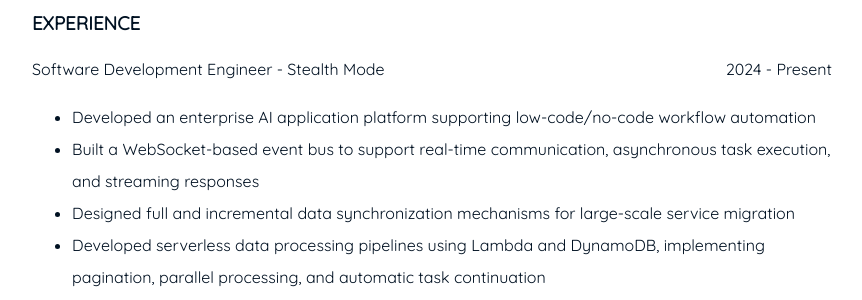
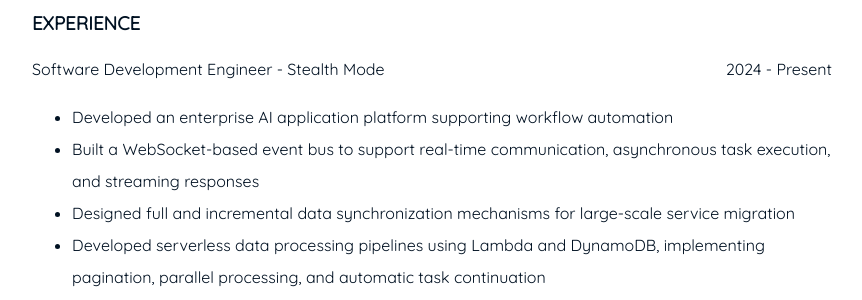
Before and after one commit to user1684/user1684.github.io, a Jekyll site: the page built from resume.md, in a window 1280 px wide and 900 px high, scrolled down 850 px. Shown: the part 153-453 px from the top of the window, without its empty margins (208-1070 px from the left). Built offline with Jekyll 4.4.1, drawn with Linux system fonts in a browser that asks for light colours.

Commit message:
Update resume.md

```diff
--- a/resume.md
+++ b/resume.md
@@ -30,7 +30,7 @@ Fuzhou University of international studies and trade <span style="float: right;
 ### EXPERIENCE
 
 Software Development Engineer - Stealth Mode <span style="float: right; ">2024 - Present</span>
-* Developed an enterprise AI application platform supporting low-code/no-code workflow automation
+* Developed an enterprise AI application platform supporting workflow automation
 * Built a WebSocket-based event bus to support real-time communication, asynchronous task execution, and streaming responses
 * Designed full and incremental data synchronization mechanisms for large-scale service migration
 * Developed serverless data processing pipelines using Lambda and DynamoDB, implementing pagination, parallel processing, and automatic task continuation
```
